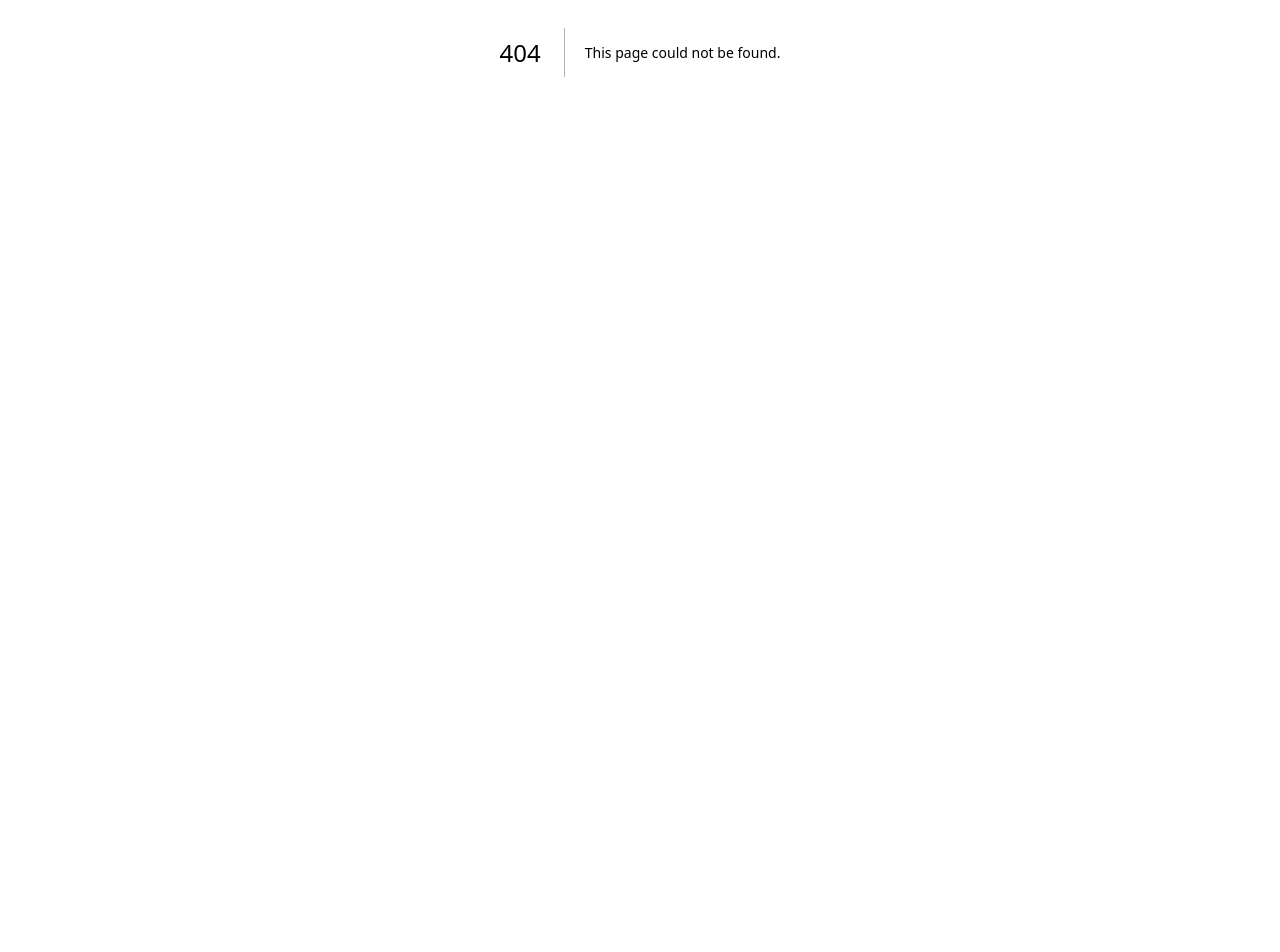
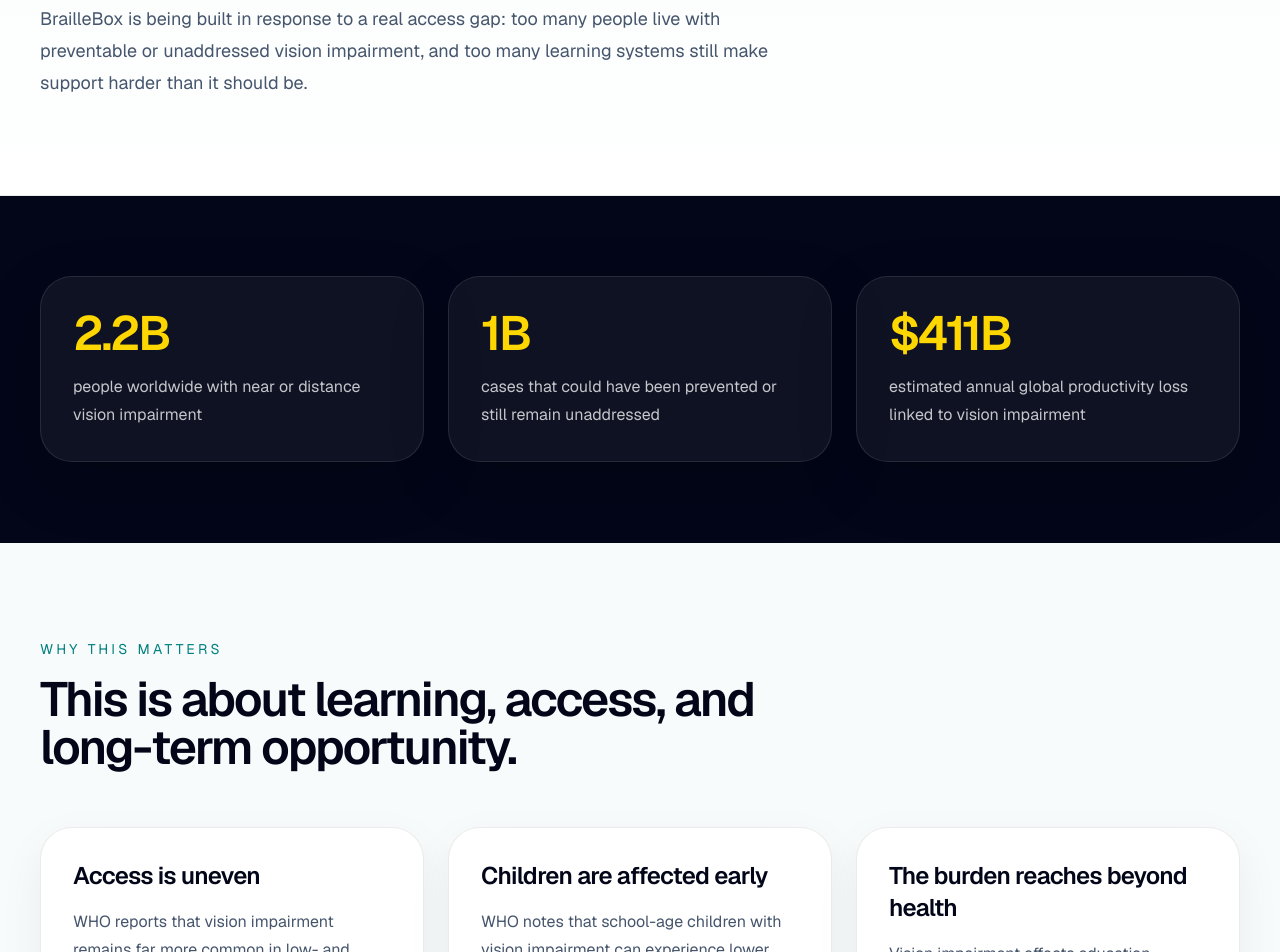
Before and after one commit to JelaleddinG/BrailleBox_website_by_Nemo, a Next.js app: page /mission in a window 1280 px wide. Before the commit this address had no page. Shown: the part 348-1300 px from the top of the page. Before the commit the page ends 800 px from the top, so only its background shows below. Built offline with nearby package versions, Linux system fonts and the light colour scheme.

Commit message:
Add mission page and stat-driven audience sections

```diff
--- /dev/null
+++ b/src/app/mission/page.tsx
@@ -0,0 +1,104 @@
+import { PageHero } from "@/components/page-hero";
+import { SiteFooter } from "@/components/site-footer";
+import { SiteHeader } from "@/components/site-header";
+
+const globalStats = [
+  {
+    value: "2.2B",
+    label: "people worldwide with near or distance vision impairment",
+  },
+  {
+    value: "1B",
+    label: "cases that could have been prevented or still remain unaddressed",
+  },
+  {
+    value: "$411B",
+    label: "estimated annual global productivity loss linked to vision impairment",
+  },
+];
+
+const problemBlocks = [
+  {
+    title: "Access is uneven",
+    body: "WHO reports that vision impairment remains far more common in low- and middle-income regions, where access to treatment and correction is often limited.",
+  },
+  {
+    title: "Children are affected early",
+    body: "WHO notes that school-age children with vision impairment can experience lower levels of educational achievement when support is weak or delayed.",
+  },
+  {
+    title: "The burden reaches beyond health",
+    body: "Vision impairment affects education, independence, employment, and quality of life. This is not only a medical issue; it is a systems issue.",
+  },
+];
+
+export default function MissionPage() {
+  return (
+    <main className="min-h-screen bg-white text-slate-950">
+      <SiteHeader />
+      <PageHero
+        eyebrow="Mission"
+        title="Braille literacy sits inside a much larger global problem."
+        description="BrailleBox is being built in response to a real access gap: too many people live with preventable or unaddressed vision impairment, and too many learning systems still make support harder than it should be."
+      />
+
+      <section className="border-b border-black/6 bg-slate-950 text-white">
+        <div className="mx-auto max-w-7xl px-6 py-20 lg:px-10">
+          <div className="grid gap-6 md:grid-cols-3">
+            {globalStats.map((stat) => (
+              <div key={stat.value} className="rounded-[2rem] border border-white/10 bg-white/[0.05] p-8 shadow-[0_20px_60px_rgba(0,0,0,0.2)]">
+                <div className="text-5xl font-semibold tracking-[-0.05em] text-[var(--bb-yellow)]">{stat.value}</div>
+                <p className="mt-4 text-base leading-7 text-white/76">{stat.label}</p>
+              </div>
+            ))}
+          </div>
+        </div>
+      </section>
+
+      <section className="border-b border-black/6 bg-[#f8fbfb]">
+        <div className="mx-auto max-w-7xl px-6 py-24 lg:px-10">
+          <div className="max-w-3xl">
+            <div className="text-sm uppercase tracking-[0.24em] text-[var(--bb-dark-teal)]">Why this matters</div>
+            <h2 className="mt-4 text-4xl font-semibold tracking-[-0.04em] text-slate-950 sm:text-5xl">
+              This is about learning, access, and long-term opportunity.
+            </h2>
+          </div>
+          <div className="mt-14 grid gap-6 md:grid-cols-3">
+            {problemBlocks.map((block) => (
+              <div key={block.title} className="rounded-[2rem] border border-black/8 bg-white p-8 shadow-[0_16px_45px_rgba(15,23,42,0.06)]">
+                <h3 className="text-2xl font-semibold tracking-[-0.03em] text-slate-950">{block.title}</h3>
+                <p className="mt-4 text-base leading-7 text-slate-600">{block.body}</p>
+              </div>
+            ))}
+          </div>
+        </div>
+      </section>
+
+      <section className="mx-auto max-w-7xl px-6 py-24 lg:px-10">
+        <div className="grid gap-10 lg:grid-cols-[1.05fr_.95fr]">
+          <div>
+            <div className="text-sm uppercase tracking-[0.24em] text-[var(--bb-dark-teal)]">What BrailleBox is responding to</div>
+            <h2 className="mt-4 text-4xl font-semibold tracking-[-0.04em] text-slate-950 sm:text-5xl">
+              Better support systems matter as much as better tools.
+            </h2>
+            <p className="mt-6 text-lg leading-8 text-slate-600">
+              BrailleBox is being built around a simple idea: when student practice,
+              teacher visibility, and school understanding connect more clearly,
+              Braille instruction becomes easier to support and easier to sustain.
+            </p>
+          </div>
+          <div className="rounded-[2rem] border border-black/8 bg-[linear-gradient(135deg,#0f172a_0%,#008080_55%,#01c2c2_100%)] p-8 text-white shadow-[0_20px_70px_rgba(15,23,42,0.18)]">
+            <div className="text-sm uppercase tracking-[0.24em] text-[var(--bb-yellow)]">Sources</div>
+            <div className="mt-5 space-y-4 text-sm leading-7 text-white/80">
+              <p>World Health Organization, Blindness and vision impairment fact sheet.</p>
+              <p>World Health Organization, World report on vision.</p>
+              <p>Additional New England and TVI-specific claims are being verified before final publication.</p>
+            </div>
+          </div>
+        </div>
+      </section>
+
+      <SiteFooter />
+    </main>
+  );
+}
--- a/src/app/parents/page.tsx
+++ b/src/app/parents/page.tsx
@@ -1,6 +1,21 @@
 import { PageHero } from "@/components/page-hero";
 import { SiteFooter } from "@/components/site-footer";
 import { SiteHeader } from "@/components/site-header";
+
+const parentStats = [
+  {
+    value: "2.2B",
+    label: "people worldwide living with near or distance vision impairment",
+  },
+  {
+    value: "1B",
+    label: "cases that could have been prevented or are still unaddressed",
+  },
+  {
+    value: "$411B",
+    label: "annual global productivity loss linked to vision impairment",
+  },
+];
 
 export default function ParentsPage() {
   return (
@@ -11,12 +26,25 @@ export default function ParentsPage() {
         title="Accessible literacy deserves better tools."
         description="BrailleBox is being built to help visually impaired students learn with tools that feel thoughtful, modern, and grounded in real educational use."
       />
+      <section className="border-b border-black/6 bg-[#f8fbfb]">
+        <div className="mx-auto max-w-7xl px-6 py-20 lg:px-10">
+          <div className="grid gap-6 md:grid-cols-3">
+            {parentStats.map((stat) => (
+              <div key={stat.value} className="rounded-[2rem] border border-black/8 bg-white p-8 shadow-[0_16px_45px_rgba(15,23,42,0.05)]">
+                <div className="text-5xl font-semibold tracking-[-0.05em] text-[var(--bb-dark-teal)]">{stat.value}</div>
+                <p className="mt-4 text-base leading-7 text-slate-600">{stat.label}</p>
+              </div>
+            ))}
+          </div>
+        </div>
+      </section>
       <section className="mx-auto max-w-4xl px-6 py-20 lg:px-10 text-lg leading-8 text-slate-600">
         <p>
           Parents and advocates should not have to choose between mission and quality.
           BrailleBox is being built to support both: stronger learning tools and a
           stronger future for Braille literacy.
         </p>
+        <p className="mt-8 text-sm leading-7 text-slate-500">Global statistics on this page are drawn from the World Health Organization’s blindness and vision impairment fact sheet and World report on vision.</p>
       </section>
       <SiteFooter />
     </main>
--- a/src/app/schools/page.tsx
+++ b/src/app/schools/page.tsx
@@ -1,6 +1,21 @@
 import { PageHero } from "@/components/page-hero";
 import { SiteFooter } from "@/components/site-footer";
 import { SiteHeader } from "@/components/site-header";
+
+const schoolStats = [
+  {
+    value: "$1,841",
+    label: "Massachusetts per-pupil VI support spending claim from BrailleBox strategy research, pending final source verification",
+  },
+  {
+    value: "194:1",
+    label: "Massachusetts student-to-TVI ratio claim from BrailleBox strategy research, pending final source verification",
+  },
+  {
+    value: "Q1–Q2",
+    label: "school budget timing matters because district purchasing decisions often lock in early for the following year",
+  },
+];
 
 export default function SchoolsPage() {
   return (
@@ -11,12 +26,25 @@ export default function SchoolsPage() {
         title="A stronger Braille learning system for schools and districts."
         description="BrailleBox helps schools support visually impaired students with a more connected approach to student practice, teacher visibility, and learning progress."
       />
+      <section className="border-b border-black/6 bg-[#f8fbfb]">
+        <div className="mx-auto max-w-7xl px-6 py-20 lg:px-10">
+          <div className="grid gap-6 md:grid-cols-3">
+            {schoolStats.map((stat) => (
+              <div key={stat.value} className="rounded-[2rem] border border-black/8 bg-white p-8 shadow-[0_16px_45px_rgba(15,23,42,0.05)]">
+                <div className="text-5xl font-semibold tracking-[-0.05em] text-[var(--bb-orange)]">{stat.value}</div>
+                <p className="mt-4 text-base leading-7 text-slate-600">{stat.label}</p>
+              </div>
+            ))}
+          </div>
+        </div>
+      </section>
       <section className="mx-auto max-w-5xl px-6 py-20 lg:px-10">
         <div className="grid gap-6 md:grid-cols-3">
           <div className="rounded-[2rem] border border-black/8 p-8"><h2 className="text-2xl font-semibold">Built for current classrooms</h2><p className="mt-4 text-slate-600 leading-7">A system designed for how schools work today, not one inherited from older disconnected tools.</p></div>
           <div className="rounded-[2rem] border border-black/8 p-8"><h2 className="text-2xl font-semibold">Better visibility</h2><p className="mt-4 text-slate-600 leading-7">A clearer way to understand student learning through connected teacher insight.</p></div>
           <div className="rounded-[2rem] border border-black/8 p-8"><h2 className="text-2xl font-semibold">A stronger support system</h2><p className="mt-4 text-slate-600 leading-7">Built for schools that care about accessibility, literacy, and giving educators better tools to work with.</p></div>
         </div>
+        <p className="mt-10 text-sm leading-7 text-slate-500">Massachusetts-specific spend and ratio figures shown here come from BrailleBox internal strategy research and remain under source verification before final publication.</p>
       </section>
       <SiteFooter />
     </main>
--- a/src/app/tvis/page.tsx
+++ b/src/app/tvis/page.tsx
@@ -1,6 +1,21 @@
 import { PageHero } from "@/components/page-hero";
 import { SiteFooter } from "@/components/site-footer";
 import { SiteHeader } from "@/components/site-header";
+
+const tviStats = [
+  {
+    value: "30–40%",
+    label: "national TVI vacancy rate claimed in BrailleBox strategy research and pending final source verification",
+  },
+  {
+    value: "8–20",
+    label: "students per TVI in the itinerant model cited in the BrailleBox strategy report",
+  },
+  {
+    value: "Jan–Apr",
+    label: "key district budget window for the following school year",
+  },
+];
 
 export default function TVIsPage() {
   return (
@@ -11,12 +26,25 @@ export default function TVIsPage() {
         title="Built for Teachers of the Visually Impaired."
         description="BrailleBox is designed to give TVIs a clearer view of student progress with less manual friction and better day-to-day visibility."
       />
+      <section className="border-b border-black/6 bg-[#f8fbfb]">
+        <div className="mx-auto max-w-7xl px-6 py-20 lg:px-10">
+          <div className="grid gap-6 md:grid-cols-3">
+            {tviStats.map((stat) => (
+              <div key={stat.value} className="rounded-[2rem] border border-black/8 bg-white p-8 shadow-[0_16px_45px_rgba(15,23,42,0.05)]">
+                <div className="text-5xl font-semibold tracking-[-0.05em] text-[var(--bb-dark-teal)]">{stat.value}</div>
+                <p className="mt-4 text-base leading-7 text-slate-600">{stat.label}</p>
+              </div>
+            ))}
+          </div>
+        </div>
+      </section>
       <section className="mx-auto max-w-5xl px-6 py-20 lg:px-10">
         <div className="grid gap-6 md:grid-cols-3">
           <div className="rounded-[2rem] border border-black/8 p-8"><h2 className="text-2xl font-semibold">Less guesswork</h2><p className="mt-4 text-slate-600 leading-7">See more clearly what students are practicing and where support is needed next.</p></div>
           <div className="rounded-[2rem] border border-black/8 p-8"><h2 className="text-2xl font-semibold">Better workflow</h2><p className="mt-4 text-slate-600 leading-7">Spend less time relying on manual tracking and more time using the information to teach.</p></div>
           <div className="rounded-[2rem] border border-black/8 p-8"><h2 className="text-2xl font-semibold">More informed instruction</h2><p className="mt-4 text-slate-600 leading-7">Use clearer progress visibility to adjust instruction with more confidence over time.</p></div>
         </div>
+        <p className="mt-10 text-sm leading-7 text-slate-500">TVI-specific staffing and caseload figures shown here are based on BrailleBox internal strategy research and are being cross-checked before final publication.</p>
       </section>
       <SiteFooter />
     </main>
--- a/src/components/site-footer.tsx
+++ b/src/components/site-footer.tsx
@@ -23,6 +23,7 @@ export function SiteFooter() {
             <Link href="/schools" className="footer-link">Schools</Link>
             <Link href="/parents" className="footer-link">Parents</Link>
             <Link href="/product" className="footer-link">Our Product</Link>
+            <Link href="/mission" className="footer-link">Mission</Link>
           </div>
         </div>
         <div>
--- a/src/components/site-header.tsx
+++ b/src/components/site-header.tsx
@@ -7,6 +7,7 @@ const navItems = [
   { href: "/parents", label: "Parents" },
   { href: "/product", label: "Our Product" },
   { href: "/about", label: "About Us" },
+  { href: "/mission", label: "Mission" },
   { href: "/contact", label: "Contact Us" },
 ];
 
```
